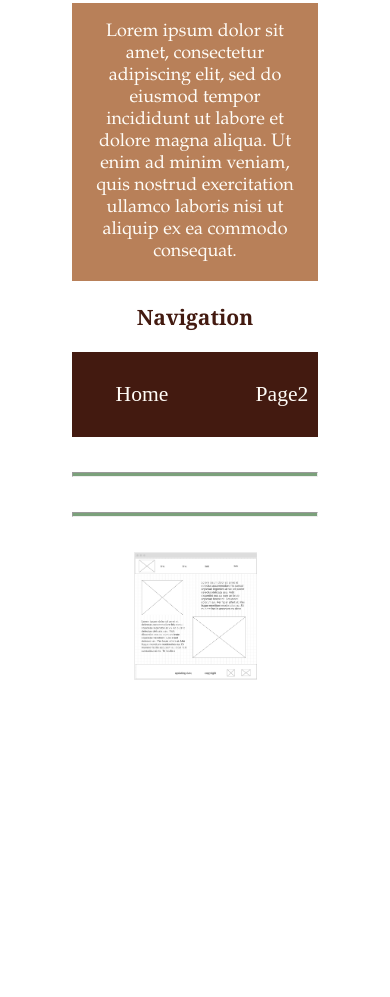
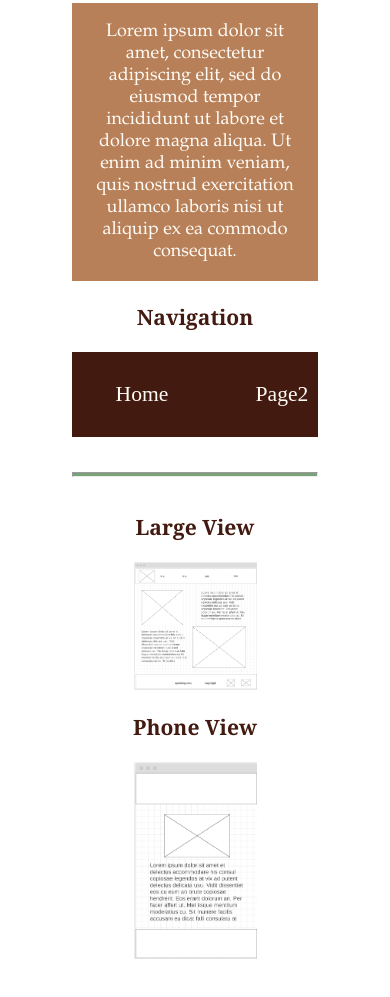
Before and after one commit to JoshuaHerring/wdd230, a plain HTML site: page personal_project/site_plan.html in a window 390 px wide. Shown: the part 3341-4338 px from the top of the page. Before the commit the page ends 4116 px from the top, so only its background shows below. Drawn offline with Linux system fonts and the light colour scheme.

Commit message:
added a phone view for the wireframe

```diff
--- a/personal_project/site_plan.html
+++ b/personal_project/site_plan.html
@@ -104,9 +104,10 @@
       </nav>
       <hr>
       <h2>
-
-        <hr>
+        <h3>Large View</h3>
       <img src="./images/home_page_wireframe.png" alt="wireframe for my homepage">
+      <h3>Phone View</h3>
+      <img src="./images/home_page_wireframe_small.png" alt="a phone view wireframe for the homepage">
     </main>
   </body>
 
```
Also changed, not shown: personal_project/images/home_page_wireframe_small.png (added).
